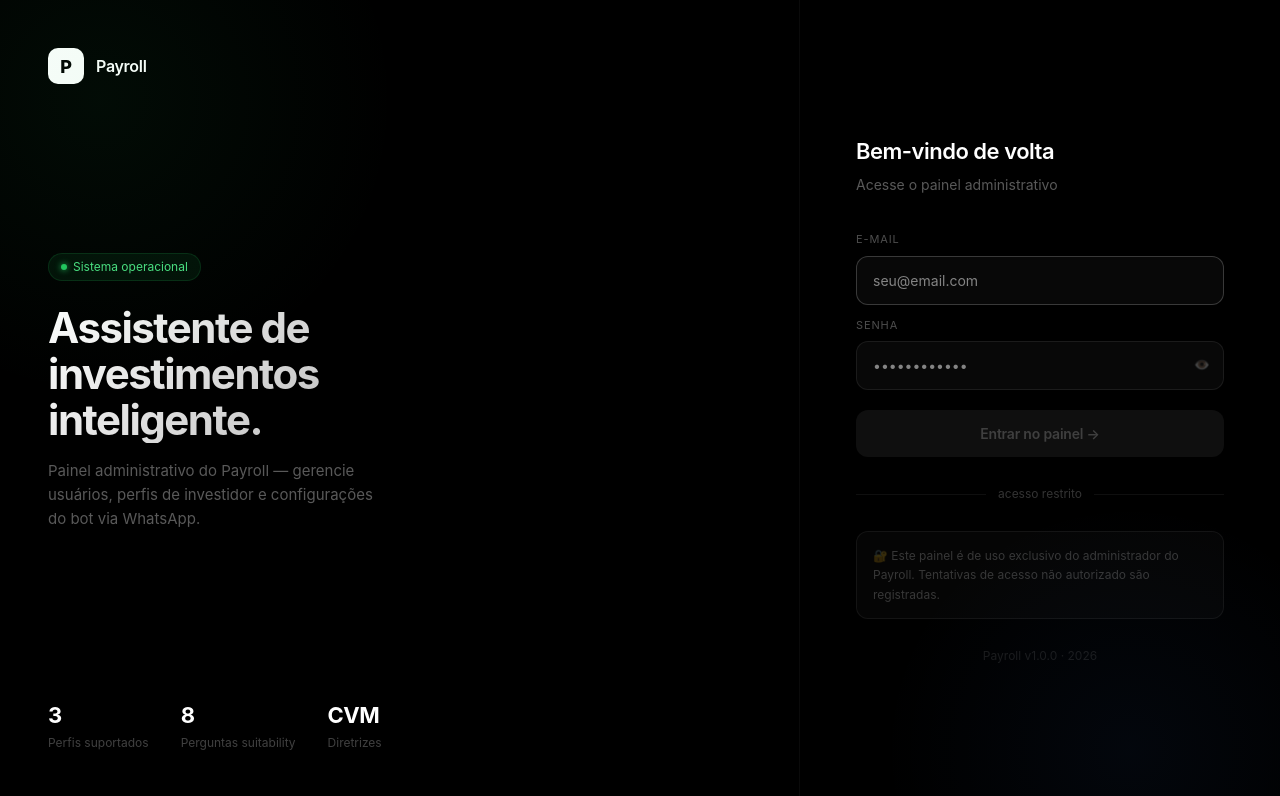
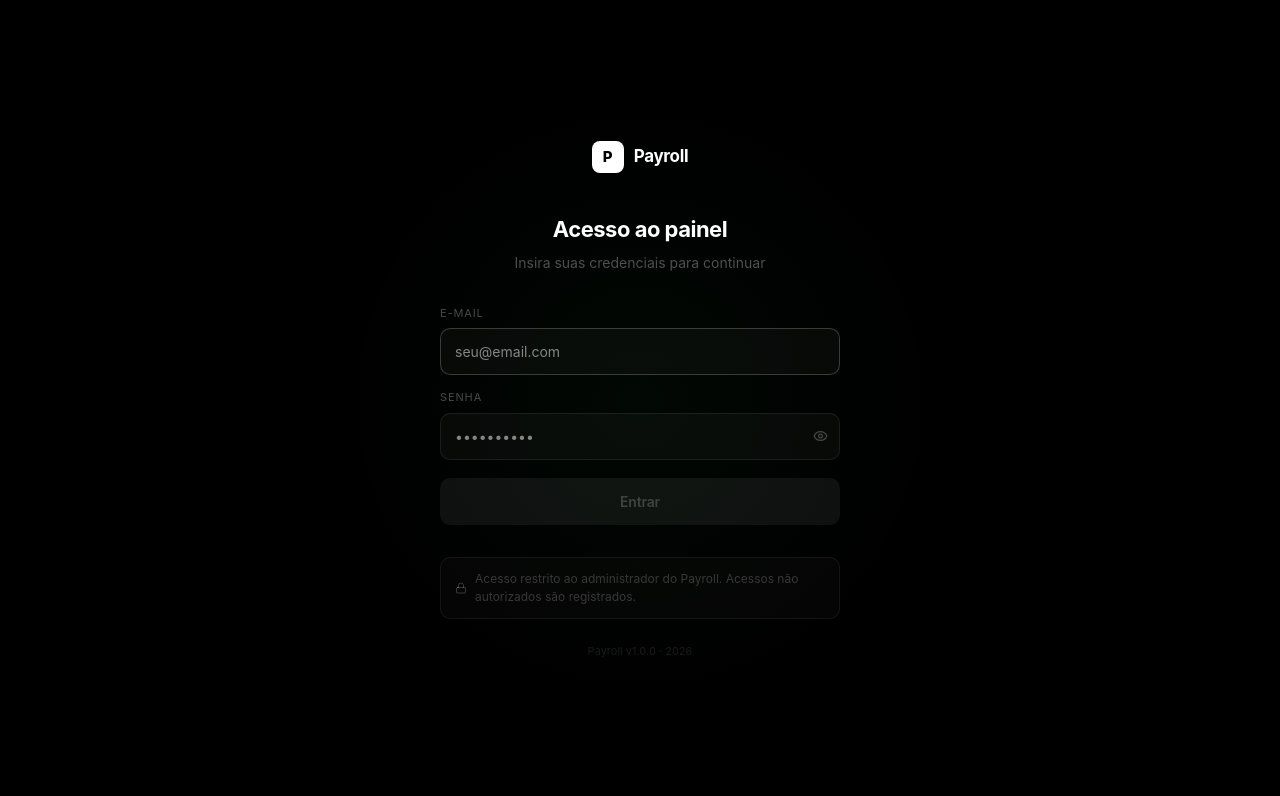
Before and after one commit to gustavogomes-dv/payrollia, a Next.js app in the folder admin/: page /login in a window 1280 px wide. Shown: the top 796 px of the page. Built offline with nearby package versions, Linux system fonts and the light colour scheme.

Commit message:
fix: middleware + alteração na pagina de login

```diff
--- a/admin/app/login/page.tsx
+++ b/admin/app/login/page.tsx
@@ -1,14 +1,18 @@
 'use client';
 import { useState } from 'react';
-import { useRouter } from 'next/navigation';
+import { useRouter, useSearchParams } from 'next/navigation';
+import { Eye, EyeOff, AlertCircle, Lock } from 'lucide-react';
+import { Suspense } from 'react';
 
-export default function LoginPage() {
+function LoginForm() {
   const [email, setEmail] = useState('');
   const [password, setPassword] = useState('');
   const [error, setError] = useState('');
   const [loading, setLoading] = useState(false);
   const [showPassword, setShowPassword] = useState(false);
   const router = useRouter();
+  const searchParams = useSearchParams();
+  const redirect = searchParams.get('redirect') || '/home';
 
   async function handleLogin(e: React.FormEvent) {
     e.preventDefault();
@@ -23,7 +27,7 @@ export default function LoginPage() {
       });
 
       if (res.ok) {
-        router.push('/home');
+        router.push(redirect);
         router.refresh();
       } else {
         const data = await res.json();
@@ -36,125 +40,162 @@ export default function LoginPage() {
     }
   }
 
+  const canSubmit = email && password && !loading;
+
   return (
     <div style={{
       minHeight: '100vh',
       background: '#000',
       display: 'flex',
+      alignItems: 'center',
+      justifyContent: 'center',
+      padding: '24px',
+      position: 'relative',
       overflow: 'hidden',
+    }}>
+      {/* Esconde sidebar e ajusta padding do main */}
+      <style>{`
+        aside { display: none !important; }
+        main { padding: 0 !important; }
+      `}</style>
+
+      {/* Glow de fundo */}
+      <div style={{ position: 'absolute', top: '50%', left: '50%', transform: 'translate(-50%, -50%)', width: 600, height: 600, borderRadius: '50%', background: 'radial-gradient(circle, rgba(34,197,94,0.04) 0%, transparent 70%)', pointerEvents: 'none' }} />
+
+      {/* Card central */}
+      <div style={{
+        width: '100%',
+        maxWidth: 400,
         position: 'relative',
+        zIndex: 1,
       }}>
-      <style>{`aside { display: none !important; } main { padding: 0 !important; }`}</style>
 
-      {/* Decorativos */}
-      <div style={{ position: 'absolute', top: -200, left: -200, width: 600, height: 600, borderRadius: '50%', background: 'radial-gradient(circle, rgba(34,197,94,0.06) 0%, transparent 70%)', pointerEvents: 'none' }} />
-      <div style={{ position: 'absolute', bottom: -200, right: -100, width: 500, height: 500, borderRadius: '50%', background: 'radial-gradient(circle, rgba(59,130,246,0.05) 0%, transparent 70%)', pointerEvents: 'none' }} />
-
-      {/* Esquerda — branding */}
-      <div style={{ flex: 1, display: 'flex', flexDirection: 'column', justifyContent: 'space-between', padding: '48px', borderRight: '1px solid rgba(255,255,255,0.04)' }}>
-        <div style={{ display: 'flex', alignItems: 'center', gap: 12 }}>
-          <div style={{ width: 36, height: 36, background: '#fff', borderRadius: 10, display: 'flex', alignItems: 'center', justifyContent: 'center' }}>
-            <span style={{ color: '#000', fontSize: 18, fontWeight: 800 }}>P</span>
+        {/* Logo */}
+        <div style={{ display: 'flex', alignItems: 'center', gap: 10, marginBottom: 40, justifyContent: 'center' }}>
+          <div style={{ width: 32, height: 32, background: '#fff', borderRadius: 8, display: 'flex', alignItems: 'center', justifyContent: 'center' }}>
+            <span style={{ color: '#000', fontSize: 15, fontWeight: 800 }}>P</span>
           </div>
-          <span style={{ fontSize: 16, fontWeight: 600, letterSpacing: '-0.3px' }}>Payroll</span>
+          <span style={{ fontSize: 17, fontWeight: 700, letterSpacing: '-0.3px' }}>Payroll</span>
         </div>
 
-        <div>
-          <div style={{ display: 'inline-flex', alignItems: 'center', gap: 6, background: 'rgba(34,197,94,0.08)', border: '1px solid rgba(34,197,94,0.15)', borderRadius: 20, padding: '4px 12px', marginBottom: 24 }}>
-            <div style={{ width: 6, height: 6, borderRadius: '50%', background: '#22c55e', boxShadow: '0 0 6px #22c55e' }} />
-            <span style={{ fontSize: 12, color: '#4ade80' }}>Sistema operacional</span>
-          </div>
-          <h1 style={{ fontSize: 42, fontWeight: 700, letterSpacing: '-1.5px', lineHeight: 1.1, marginBottom: 16, background: 'linear-gradient(135deg, #fff 0%, rgba(255,255,255,0.5) 100%)', WebkitBackgroundClip: 'text', WebkitTextFillColor: 'transparent' }}>
-            Assistente de<br />investimentos<br />inteligente.
+        {/* Título */}
+        <div style={{ marginBottom: 32, textAlign: 'center' }}>
+          <h1 style={{ fontSize: 22, fontWeight: 700, letterSpacing: '-0.5px', marginBottom: 6 }}>
+            Acesso ao painel
           </h1>
-          <p style={{ fontSize: 15, color: 'rgba(255,255,255,0.35)', lineHeight: 1.6, maxWidth: 340 }}>
-            Painel administrativo do Payroll — gerencie usuários, perfis de investidor e configurações do bot via WhatsApp.
+          <p style={{ fontSize: 14, color: 'rgba(255,255,255,0.3)' }}>
+            Insira suas credenciais para continuar
           </p>
         </div>
 
-        <div style={{ display: 'flex', gap: 32 }}>
-          {[{ label: 'Perfis suportados', value: '3' }, { label: 'Perguntas suitability', value: '8' }, { label: 'Diretrizes', value: 'CVM' }].map((stat) => (
-            <div key={stat.label}>
-              <p style={{ fontSize: 22, fontWeight: 700, color: '#fff', letterSpacing: '-0.5px' }}>{stat.value}</p>
-              <p style={{ fontSize: 12, color: 'rgba(255,255,255,0.25)', marginTop: 2 }}>{stat.label}</p>
-            </div>
-          ))}
-        </div>
-      </div>
+        {/* Formulário */}
+        <form onSubmit={handleLogin} style={{ display: 'flex', flexDirection: 'column', gap: 14 }}>
 
-      {/* Direita — formulário */}
-      <div style={{ width: 480, display: 'flex', alignItems: 'center', justifyContent: 'center', padding: '48px 56px' }}>
-        <div style={{ width: '100%' }}>
-          <div style={{ marginBottom: 36 }}>
-            <h2 style={{ fontSize: 22, fontWeight: 600, letterSpacing: '-0.5px', marginBottom: 6 }}>Bem-vindo de volta</h2>
-            <p style={{ fontSize: 14, color: 'rgba(255,255,255,0.35)' }}>Acesse o painel administrativo</p>
-          </div>
-
-          <form onSubmit={handleLogin}>
           {/* Email */}
-            <div style={{ marginBottom: 12 }}>
-              <label style={{ fontSize: 11, color: 'rgba(255,255,255,0.3)', display: 'block', marginBottom: 8, letterSpacing: '0.08em' }}>E-MAIL</label>
+          <div>
+            <label style={{ fontSize: 11, color: 'rgba(255,255,255,0.28)', display: 'block', marginBottom: 7, letterSpacing: '0.08em', textTransform: 'uppercase' }}>
+              E-mail
+            </label>
             <input
               type="email"
               value={email}
               onChange={(e) => setEmail(e.target.value)}
               placeholder="seu@email.com"
               autoFocus
-                style={{ width: '100%', padding: '13px 16px', background: 'rgba(255,255,255,0.03)', border: '1px solid rgba(255,255,255,0.08)', borderRadius: 12, color: '#fff', fontSize: 14, outline: 'none', boxSizing: 'border-box', fontFamily: 'inherit' }}
-                onFocus={(e) => e.target.style.borderColor = 'rgba(255,255,255,0.2)'}
-                onBlur={(e) => e.target.style.borderColor = 'rgba(255,255,255,0.08)'}
+              required
+              style={{
+                width: '100%', padding: '12px 14px',
+                background: 'rgba(255,255,255,0.03)',
+                border: '1px solid rgba(255,255,255,0.08)',
+                borderRadius: 10, color: '#fff', fontSize: 14,
+                outline: 'none', boxSizing: 'border-box', fontFamily: 'inherit',
+                transition: 'border-color 0.15s',
+              }}
+              onFocus={e => e.target.style.borderColor = 'rgba(255,255,255,0.2)'}
+              onBlur={e => e.target.style.borderColor = 'rgba(255,255,255,0.08)'}
             />
           </div>
 
           {/* Senha */}
-            <div style={{ marginBottom: 20, position: 'relative' }}>
-              <label style={{ fontSize: 11, color: 'rgba(255,255,255,0.3)', display: 'block', marginBottom: 8, letterSpacing: '0.08em' }}>SENHA</label>
+          <div>
+            <label style={{ fontSize: 11, color: 'rgba(255,255,255,0.28)', display: 'block', marginBottom: 7, letterSpacing: '0.08em', textTransform: 'uppercase' }}>
+              Senha
+            </label>
+            <div style={{ position: 'relative' }}>
               <input
                 type={showPassword ? 'text' : 'password'}
                 value={password}
                 onChange={(e) => setPassword(e.target.value)}
-                placeholder="••••••••••••"
-                style={{ width: '100%', padding: '13px 44px 13px 16px', background: 'rgba(255,255,255,0.03)', border: `1px solid ${error ? 'rgba(239,68,68,0.4)' : 'rgba(255,255,255,0.08)'}`, borderRadius: 12, color: '#fff', fontSize: 14, outline: 'none', boxSizing: 'border-box', fontFamily: 'inherit' }}
-                onFocus={(e) => e.target.style.borderColor = 'rgba(255,255,255,0.2)'}
-                onBlur={(e) => e.target.style.borderColor = error ? 'rgba(239,68,68,0.4)' : 'rgba(255,255,255,0.08)'}
+                placeholder="••••••••••"
+                required
+                style={{
+                  width: '100%', padding: '12px 42px 12px 14px',
+                  background: 'rgba(255,255,255,0.03)',
+                  border: `1px solid ${error ? 'rgba(239,68,68,0.35)' : 'rgba(255,255,255,0.08)'}`,
+                  borderRadius: 10, color: '#fff', fontSize: 14,
+                  outline: 'none', boxSizing: 'border-box', fontFamily: 'inherit',
+                  transition: 'border-color 0.15s',
+                }}
+                onFocus={e => e.target.style.borderColor = 'rgba(255,255,255,0.2)'}
+                onBlur={e => e.target.style.borderColor = error ? 'rgba(239,68,68,0.35)' : 'rgba(255,255,255,0.08)'}
               />
-              <button type="button" onClick={() => setShowPassword(!showPassword)} style={{ position: 'absolute', right: 14, top: 38, background: 'none', border: 'none', cursor: 'pointer', color: 'rgba(255,255,255,0.25)', fontSize: 13, padding: 0 }}>
-                {showPassword ? '🙈' : '👁️'}
+              <button
+                type="button"
+                onClick={() => setShowPassword(!showPassword)}
+                style={{ position: 'absolute', right: 12, top: '50%', transform: 'translateY(-50%)', background: 'none', border: 'none', cursor: 'pointer', color: 'rgba(255,255,255,0.25)', display: 'flex', alignItems: 'center', padding: 0 }}
+              >
+                {showPassword ? <EyeOff size={15} /> : <Eye size={15} />}
               </button>
             </div>
+          </div>
 
+          {/* Erro */}
           {error && (
-              <div style={{ padding: '10px 14px', borderRadius: 10, marginBottom: 16, background: 'rgba(239,68,68,0.06)', border: '1px solid rgba(239,68,68,0.15)', fontSize: 13, color: '#f87171', display: 'flex', alignItems: 'center', gap: 8 }}>
-                <span>⚠</span> {error}
+            <div style={{ display: 'flex', alignItems: 'center', gap: 8, padding: '10px 12px', borderRadius: 10, background: 'rgba(239,68,68,0.06)', border: '1px solid rgba(239,68,68,0.15)', fontSize: 13, color: '#f87171' }}>
+              <AlertCircle size={14} style={{ flexShrink: 0 }} />
+              {error}
             </div>
           )}
 
+          {/* Botão */}
           <button
             type="submit"
-              disabled={loading || !password || !email}
-              style={{ width: '100%', padding: '13px', background: loading || !password || !email ? 'rgba(255,255,255,0.06)' : 'linear-gradient(135deg, #fff 0%, #e5e5e5 100%)', color: loading || !password || !email ? 'rgba(255,255,255,0.2)' : '#000', border: 'none', borderRadius: 12, fontSize: 14, fontWeight: 600, cursor: loading || !password || !email ? 'not-allowed' : 'pointer', transition: 'all 0.15s', letterSpacing: '-0.2px' }}
+            disabled={!canSubmit}
+            style={{
+              width: '100%', padding: '13px',
+              background: canSubmit ? '#fff' : 'rgba(255,255,255,0.06)',
+              color: canSubmit ? '#000' : 'rgba(255,255,255,0.2)',
+              border: 'none', borderRadius: 10,
+              fontSize: 14, fontWeight: 600,
+              cursor: canSubmit ? 'pointer' : 'not-allowed',
+              transition: 'all 0.15s', letterSpacing: '-0.2px',
+              marginTop: 4,
+            }}
           >
-              {loading ? 'Entrando...' : 'Entrar no painel →'}
+            {loading ? 'Entrando...' : 'Entrar'}
           </button>
         </form>
 
-          <div style={{ display: 'flex', alignItems: 'center', gap: 12, margin: '28px 0' }}>
-            <div style={{ flex: 1, height: 1, background: 'rgba(255,255,255,0.06)' }} />
-            <span style={{ fontSize: 12, color: 'rgba(255,255,255,0.2)' }}>acesso restrito</span>
-            <div style={{ flex: 1, height: 1, background: 'rgba(255,255,255,0.06)' }} />
-          </div>
-
-          <div style={{ padding: '14px 16px', borderRadius: 12, background: 'rgba(255,255,255,0.02)', border: '1px solid rgba(255,255,255,0.06)' }}>
-            <p style={{ fontSize: 12, color: 'rgba(255,255,255,0.2)', lineHeight: 1.6 }}>
-              🔐 Este painel é de uso exclusivo do administrador do Payroll. Tentativas de acesso não autorizado são registradas.
+        {/* Rodapé */}
+        <div style={{ marginTop: 32, padding: '12px 14px', borderRadius: 10, background: 'rgba(255,255,255,0.02)', border: '1px solid rgba(255,255,255,0.06)', display: 'flex', alignItems: 'center', gap: 8 }}>
+          <Lock size={12} color='rgba(255,255,255,0.2)' style={{ flexShrink: 0 }} />
+          <p style={{ fontSize: 12, color: 'rgba(255,255,255,0.2)', lineHeight: 1.5 }}>
+            Acesso restrito ao administrador do Payroll. Acessos não autorizados são registrados.
           </p>
         </div>
 
-          <p style={{ textAlign: 'center', fontSize: 12, color: 'rgba(255,255,255,0.1)', marginTop: 28 }}>
+        <p style={{ textAlign: 'center', fontSize: 11, color: 'rgba(255,255,255,0.1)', marginTop: 24 }}>
           Payroll v1.0.0 · {new Date().getFullYear()}
         </p>
       </div>
     </div>
-    </div>
   );
 }
+
+export default function LoginPage() {
+  return (
+    <Suspense>
+      <LoginForm />
+    </Suspense>
+  );
+}
```
Also changed, not shown: admin/middleware.ts (added, +36 -0 lines). Lines whose indentation alone changed are shown as unchanged.
